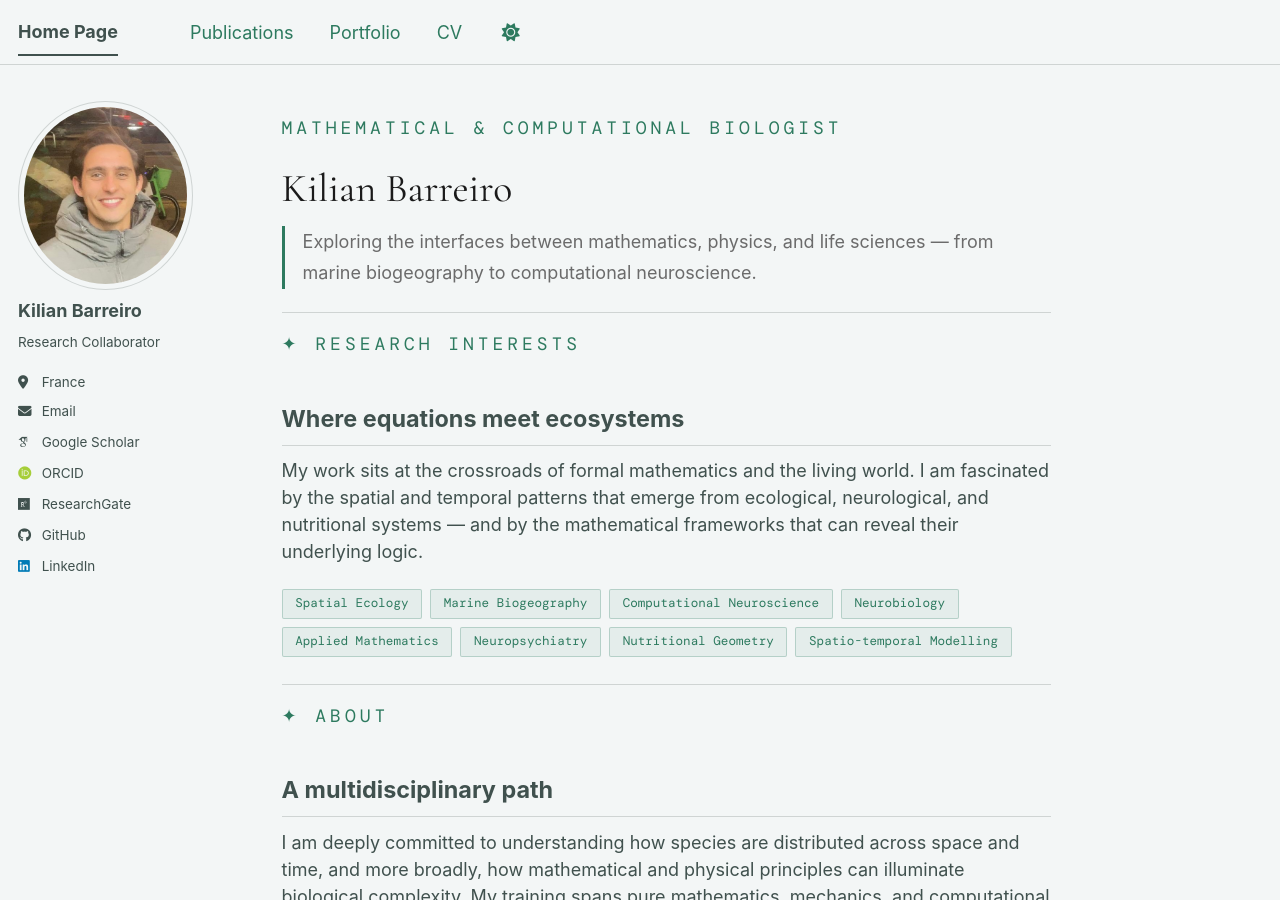
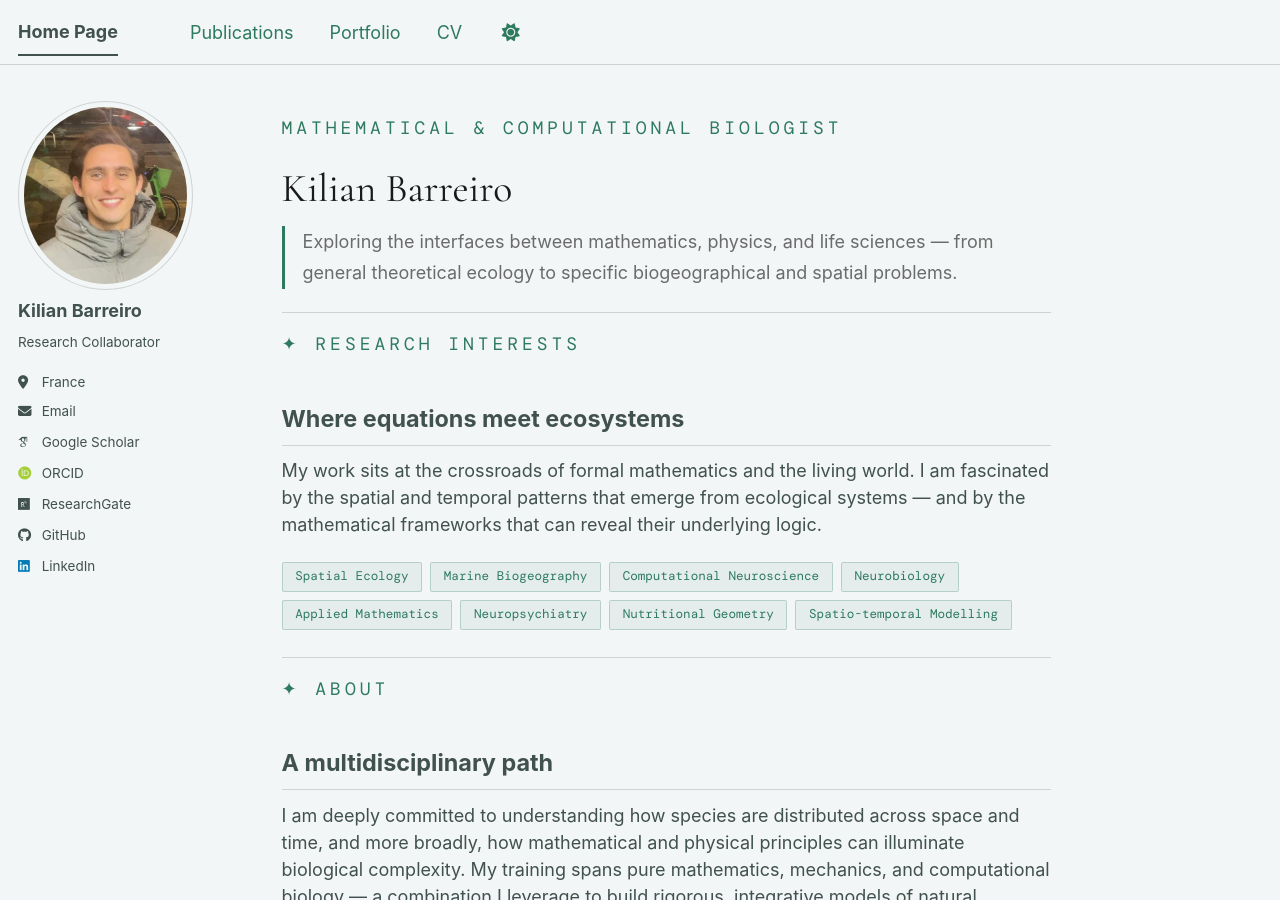
Before and after one commit to KilianBARREIRO/KilianBARREIRO.github.io, a Jekyll site: the page built from _pages/about.md, in a window 1280 px wide and 900 px high. Built offline with Jekyll 4.4.1, drawn with Linux system fonts in a browser that asks for light colours; some web fonts are replaced; a script bundle is joined from its source files by our own code; library files that are not in the unit come from our copies.

Commit message:
Update about.md

```diff
--- a/_pages/about.md
+++ b/_pages/about.md
@@ -120,7 +120,7 @@ redirect_from:
 <h1 class="kb-hero-name">Kilian Barreiro</h1>
 <p class="kb-tagline">
   Exploring the interfaces between mathematics, physics, and life sciences —
-  from marine biogeography to computational neuroscience.
+  from general theoretical ecology to specific biogeographical and spatial problems.
 </p>
 
 ---
@@ -129,7 +129,7 @@ redirect_from:
 
 ## Where equations meet ecosystems
 
-My work sits at the crossroads of formal mathematics and the living world. I am fascinated by the spatial and temporal patterns that emerge from ecological, neurological, and nutritional systems — and by the mathematical frameworks that can reveal their underlying logic.
+My work sits at the crossroads of formal mathematics and the living world. I am fascinated by the spatial and temporal patterns that emerge from ecological systems — and by the mathematical frameworks that can reveal their underlying logic.
 
 <div class="kb-tags">
   <span class="kb-tag">Spatial Ecology</span>
```
